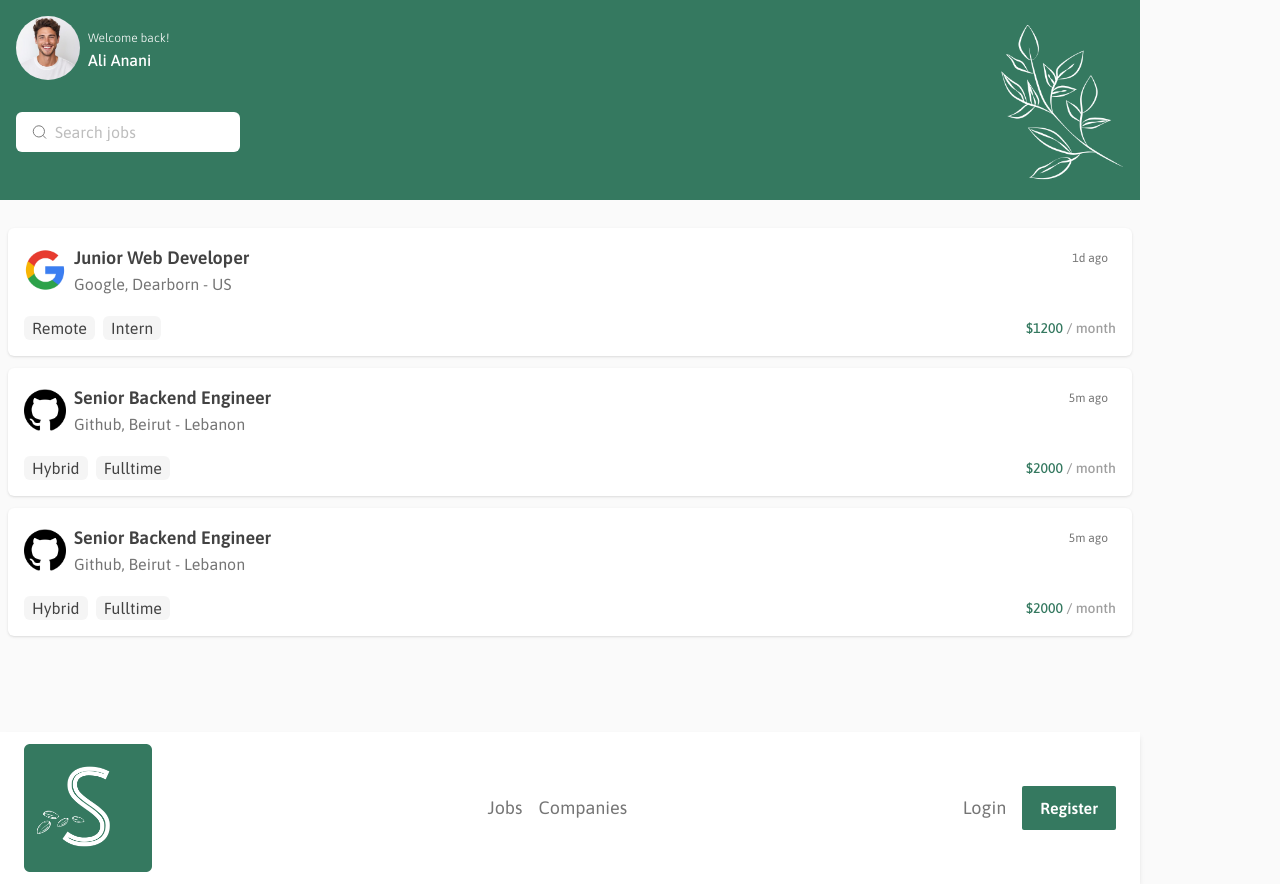
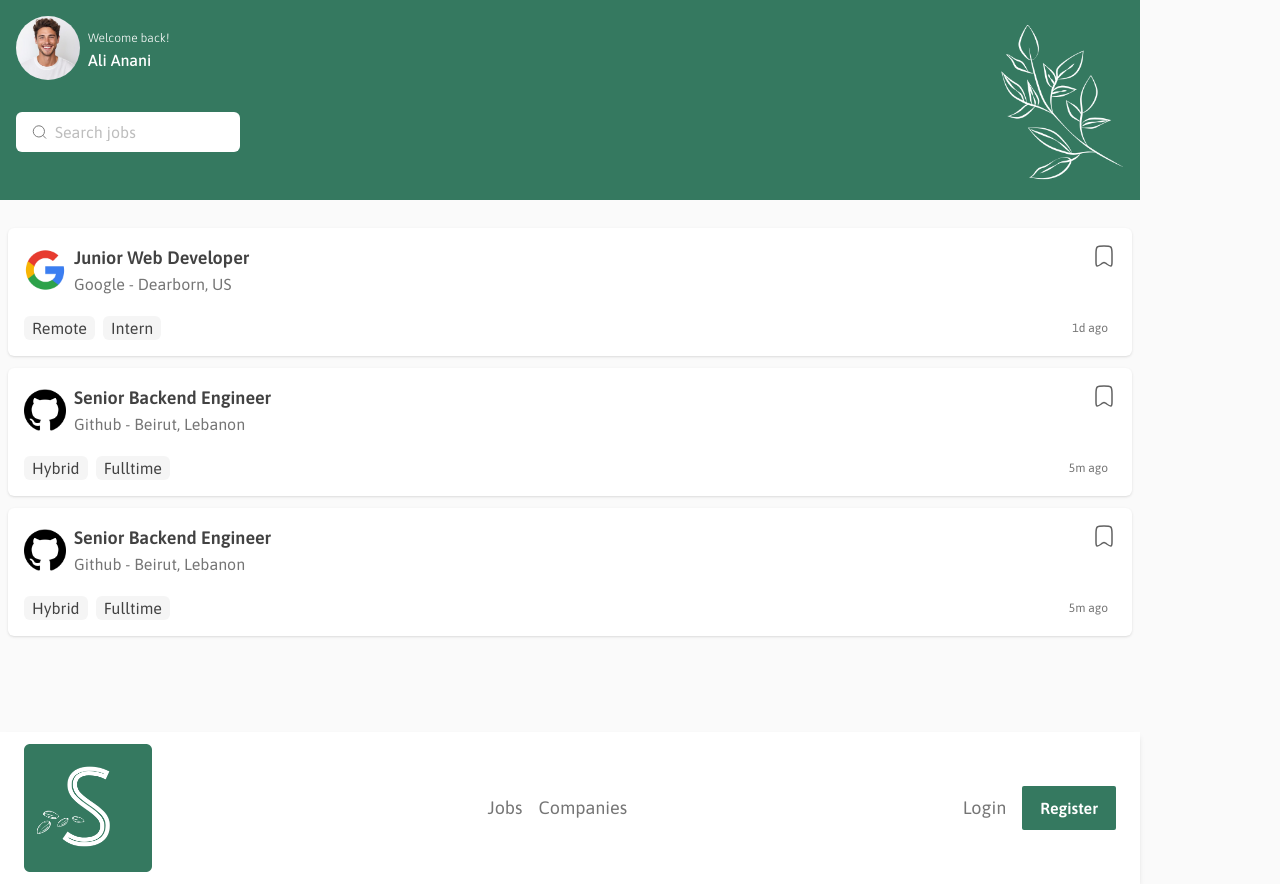
Before and after one commit to AlisCodeSpace/Seeder, a React (Vite) app: page /jobs in a window 1280 px wide. Built offline with nearby package versions, Linux system fonts and the light colour scheme; a web font is replaced by a local one.

Commit message:
Add global context for job saving functionality and refactor login to use email

```diff
--- a/src/components/jobs/Job.jsx
+++ b/src/components/jobs/Job.jsx
@@ -1,31 +1,39 @@
 import React, { useState } from 'react'
 
+import { motion } from 'framer-motion';
+import { Bookmark02Icon } from '../../assets/icons/Icons'
+
 import { Link } from 'react-router-dom'
+import { useGlobalContext } from '../../contexts/GlobalContexts';
 
-const Job = React.memo(({ logo, path, companyName, position, jobType, city, country, workStyle, skills, datePosted, salary}) => {
+const Job = React.memo(({ logo, path, companyName, position, jobType, city, country, workStyle, skills, datePosted}) => {
+  const { savedJob, toggleSaveJob } = useGlobalContext()
 
-  const skillset = skills.map((skill, index) => (
-    <span key={index} className='rounded-sm bg-secondary text-gray-800 text-sm font-medium px-3'>{skill}</span>
-  ))
+  console.log(savedJob)
+
+  // const skillset = skills.map((skill, index) => (
+  //   <span key={index} className='rounded-sm bg-secondary text-gray-800 text-sm font-medium px-3'>{skill}</span>
+  // ))
 
   return (
-    <Link to={`/jobs/${path}`}className='relative bg-white rounded-md w-full z-49 shadow'>
+    <div className='relative bg-white rounded-md w-full z-49 shadow'>
       <div className='flex flex-col gap-3 p-4'>
         <div className='flex justify-between'>
-          <div className='flex gap-2 items-center '>
+          <Link to={`/jobs/${path}`} className='flex gap-2 items-center '>
             <img src={logo} width={42} alt={logo} />
             <div className='flex flex-col'>
               <h1 className='text-gray-800 font-semibold text-lg'>{position}</h1>
-              <p className='text-gray-600'>{companyName}, {city} - {country}</p>
+              <p className='text-gray-600'>{companyName} - {city}, {country}</p>
             </div>
-          </div>
+          </Link>
+
           <div>
-            <span className='text-xs text-gray-600 mr-2'>{datePosted} ago</span>
+            <motion.button whileTap={{scale: 1.2}} className='z-50' onClick={toggleSaveJob}>
+                <Bookmark02Icon fill={`${savedJob ? '#357960' : 'transparent'}`} className={`${savedJob ? ' text-primary' : 'text-gray-700'}`}/>
+            </motion.button>
           </div>
         </div>
-        <div className='flex flex-col gap-2'>
-
-
+        <Link to={`/jobs/${path}`} className='flex flex-col gap-2'>
           {/* <div className='flex justify-between items-center mt-2 w-full'>
             <div className='flex gap-3'>
               {skillset}
@@ -37,11 +45,14 @@ const Job = React.memo(({ logo, path, companyName, position, jobType, city, coun
               <span className='text-gray-800 bg-gray-100 rounded-md px-2'>{workStyle}</span>
               <span className='text-gray-800 bg-gray-100 rounded-md px-2'>{jobType}</span>
             </div>
-            <p className='text-primary font-medium text-sm'>{salary} <span className='text-gray-500'>/ month</span></p>
+
+            <span className='text-xs text-gray-600 mr-2'>{datePosted} ago</span>
+
+            {/* <p className='text-primary font-medium text-sm'>{salary} <span className='text-gray-500'>/ month</span></p> */}
           </div>
-        </div>
+        </Link>
       </div>
-    </Link>
+    </div>
   )
 })
 
--- a/src/components/login/LoginForm.jsx
+++ b/src/components/login/LoginForm.jsx
@@ -11,7 +11,7 @@ import { HandleLogin } from '../../utils/LoginHandler'
 const LoginForm = () => {
   const [showPassword, setShowPassword] = useState(false)
 
-  const [username, setUsername] = useState('');
+  const [email, setEmail] = useState('');
   const [password, setPassword] = useState('');
   const [error, setError] = useState('');
   // const [apiRequest, { isLoading }] = useApiRequestMutation();
@@ -20,8 +20,8 @@ const LoginForm = () => {
 
   const handleSubmit = (e) => {
     e.preventDefault()
-    HandleLogin({ username, password, setError })
-    setUsername('')
+    HandleLogin({ email, password, setError })
+    setEmail('')
     setPassword('')
     setError('')
   }
@@ -33,12 +33,12 @@ const LoginForm = () => {
         <form onSubmit={handleSubmit} className='flex flex-col items-center justify-center gap-5 w-full'>
           {/* Username input */}
           <Input
-            type='text'
-            placeholder='Username'
-            id='username'
-            name='username'
+            type='email'
+            placeholder='Email'
+            id='email'
+            name='emil'
             error={error}
-            handleChange={(e) => setUsername(e.target.value)}
+            handleChange={(e) => setEmail(e.target.value)}
           />
 
 
--- a/src/contexts/GlobalContexts.jsx
+++ b/src/contexts/GlobalContexts.jsx
@@ -1,9 +1,13 @@
-import React, { createContext, useContext } from "react";
+import React, { createContext, useContext, useState } from "react";
+import useToggle from "../hooks/useToggle";
 
 const GlobalContext = createContext();
 
 export const GlobalProvider = ({ children }) => {
-  return <GlobalContext.Provider>{children}</GlobalContext.Provider>;
+  const [saveJob, toggleSaveJob] = useToggle()
+
+
+  return <GlobalContext.Provider value={{ saveJob, toggleSaveJob }}>{children}</GlobalContext.Provider>;
 };
 
 export const useGlobalContext = () => {
--- /dev/null
+++ b/src/hooks/useToggle.js
@@ -0,0 +1,13 @@
+import { useState, useCallback } from "react";
+
+const useToggle = (initialValue = false) => {
+  const [state, setState] = useState(initialValue);
+
+  const toggle = useCallback(() => {
+    setState((prevState) => !prevState);
+  }, []);
+
+  return [state, toggle];
+};
+
+export default useToggle;
--- a/src/main.jsx
+++ b/src/main.jsx
@@ -7,11 +7,14 @@ import App from './App.jsx'
 
 import { store } from "./app/store.js";
 import { Provider } from 'react-redux'
+import { GlobalProvider } from './contexts/GlobalContexts.jsx';
 
 createRoot(document.getElementById('root')).render(
   <StrictMode>
     <Provider store={store}>
-        <App />
+        <GlobalProvider>
+          <App />
+        </GlobalProvider>
     </Provider>
   </StrictMode>
 )
--- a/src/components/jobs/JobDetails.jsx
+++ b/src/pages/JobDetails.jsx
@@ -1,17 +1,19 @@
 import React, { useState } from 'react'
 
 import { Link, useParams } from 'react-router-dom';
+
+
+import JobDescription from '../components/jobs/jobdetails/JobDescription';
+import CompanyInformation from '../components/jobs/jobdetails/CompanyInformation';
+
 import { motion } from 'framer-motion';
+import { Bookmark02Icon } from '../assets/icons/Icons'
 
-import JobDescription from './jobdetails/JobDescription';
-import CompanyInformation from './jobdetails/CompanyInformation';
+import { LinkBackwardIcon } from '../assets/icons/Icons';
 
-import { Bookmark02Icon } from '../../assets/icons/Icons'
-
-import { LinkBackwardIcon } from '../../assets/icons/Icons';
-
-import joblist from '../../data/joblist'
-import { AnimatedButton } from '../../ui/AnimatedButton';
+import joblist from '../data/joblist'
+import { AnimatedButton } from '../ui/AnimatedButton';
+import { useGlobalContext } from '../contexts/GlobalContexts';
 
 
 const JobDetails = () => {
@@ -19,11 +21,7 @@ const JobDetails = () => {
     const job = joblist.find((job) => job.path === id)
     if (!job) return <p>Job not found!</p>
 
-    const [savedJob, setSavedJob] = useState(false)
-
-    const handleSaveJob = () => {
-        setSavedJob(prevState => !prevState)
-    }
+    const { savedJob, toggleSaveJob } = useGlobalContext()
 
     const [selectedTab, setSelectedTab] = useState("Description");
 
@@ -65,7 +63,7 @@ const JobDetails = () => {
         <div className='flex flex-col items-center h-auto w-full my-6'>
             <div className='flex justify-between items-center w-full px-6'>
                 <Link to='/jobs'><LinkBackwardIcon className='text-gray-700'/></Link>
-                <motion.button whileTap={{scale: 1.2}} className='z-50' onClick={handleSaveJob}>
+                <motion.button whileTap={{scale: 1.2}} className='z-50' onClick={toggleSaveJob}>
                     <Bookmark02Icon fill={`${savedJob ? '#357960' : 'transparent'}`} className={`${savedJob ? ' text-primary' : 'text-gray-700'}`}/>
                 </motion.button>
             </div>
--- a/src/routes/AppRoutes.jsx
+++ b/src/routes/AppRoutes.jsx
@@ -13,7 +13,7 @@ const Companies = lazy(() => import("../pages/Companies"));
 const Applications = lazy(() => import("../pages/Applications"));
 const Profile = lazy(() => import("../pages/Profile"));
 const ForgotPassword = lazy(() => import("../pages/ForgotPassword"));
-const JobDetails = lazy(() => import("../components/jobs/JobDetails"));
+const JobDetails = lazy(() => import("../pages/JobDetails"));
 const NotFound = lazy(() => import("../pages/NotFound"));
 
 
--- a/src/utils/LoginHandler.js
+++ b/src/utils/LoginHandler.js
@@ -3,7 +3,7 @@ import { useDispatch } from "react-redux";
 import { setCredentials } from "../reducers/auth/authSlice";
 import { useNavigate } from "react-router-dom";
 
-export const HandleLogin = async ({ username, password, setError }) => {
+export const HandleLogin = async ({ email, password, setError }) => {
   const [apiRequest] = useApiRequestMutation();
   const dispatch = useDispatch();
   const navigate = useNavigate();
@@ -11,7 +11,7 @@ export const HandleLogin = async ({ username, password, setError }) => {
   try {
     const response = await apiRequest({
       path: "/login",
-      body: { username, password },
+      body: { email, password },
     }).unwrap();
 
     dispatch(
@@ -24,7 +24,7 @@ export const HandleLogin = async ({ username, password, setError }) => {
 
     navigate("/jobs");
   } catch (error) {
-    setError("Invalid username or password");
+    setError("Invalid email or password");
     console.error("Failed to login:", error);
   }
 };
```
